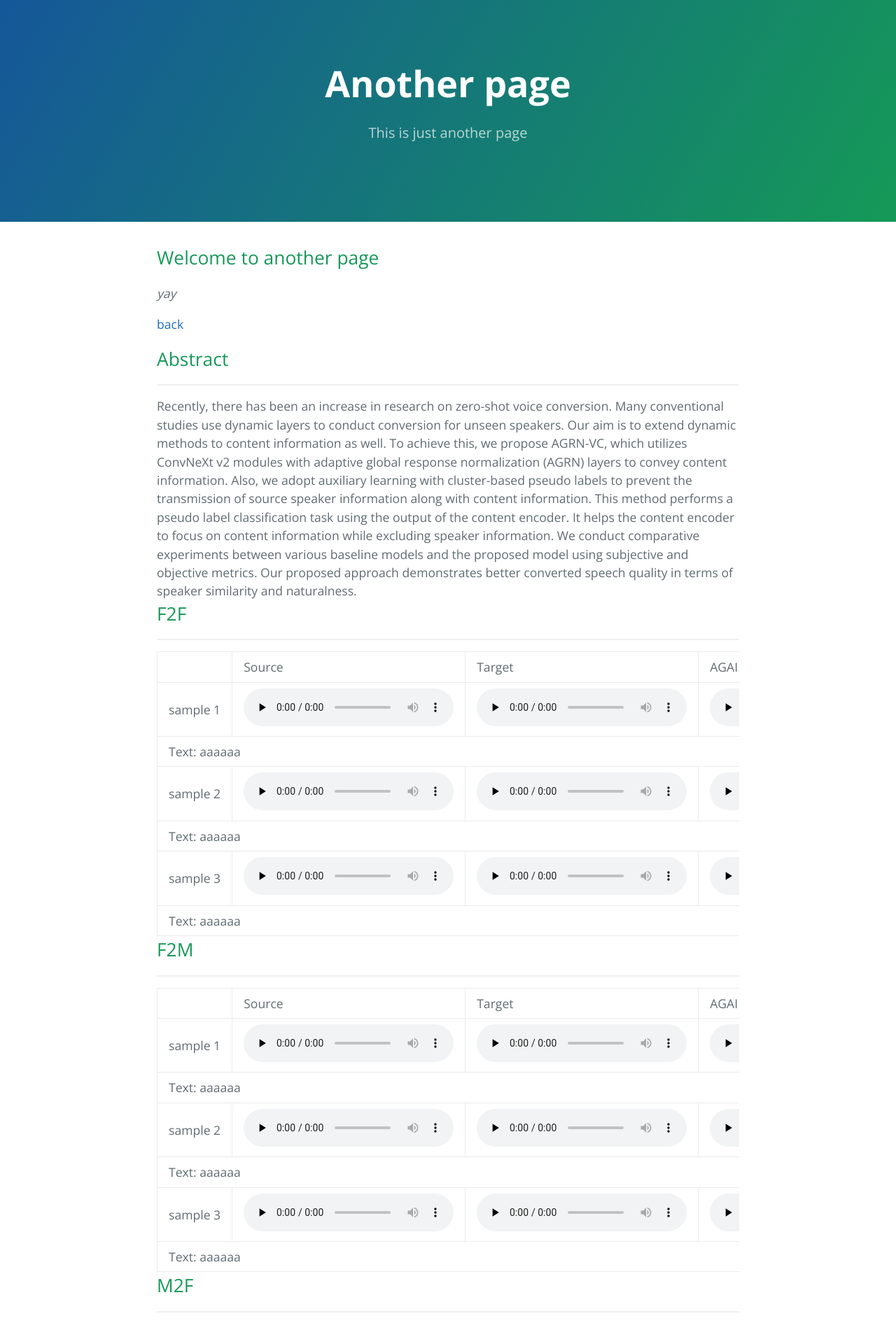
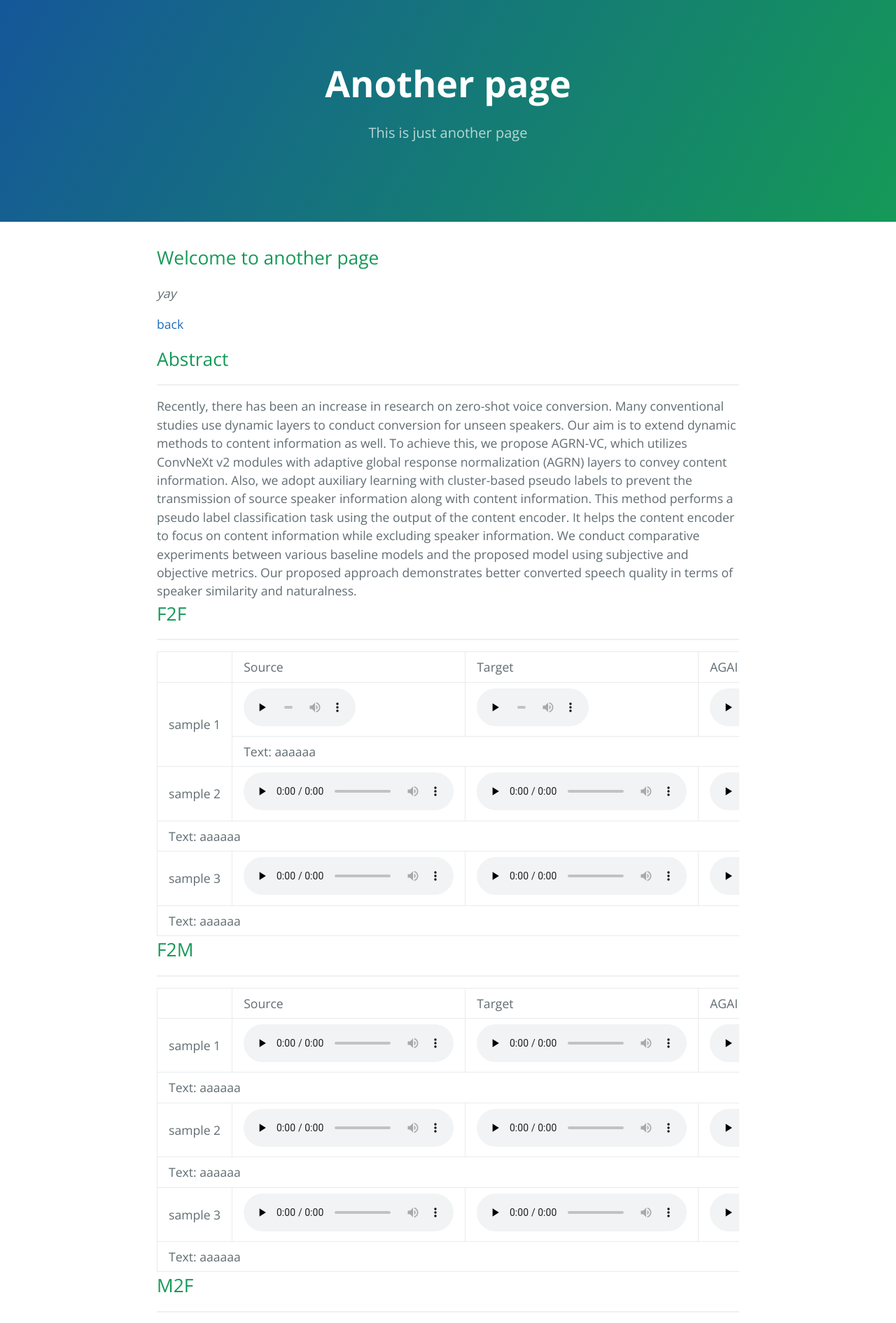
Before and after one commit to twiz0311/AGRN-VC, a Jekyll site: the page built from another-page.md, in a window 1280 px wide. Shown: the top 1891 px of the page at 70% size. Built offline with Jekyll 4.4.1, drawn with Linux system fonts in a browser that asks for light colours.

Commit message:
Update default.html

```diff
--- a/_layouts/default.html
+++ b/_layouts/default.html
@@ -49,25 +49,25 @@
                 <td>AGRN-VC</td>
               </tr>
               <tr>
-                <td nowrap width="160">sample 1</td>
-                <td><audio controls="" preload="none"><source src="Speech/Source/p330_070_mic1.flac"></audio></td>
-                <td><audio controls="" preload="none"><source src="speech/Target/p249_217_mic1.flac"></audio></td>
-                <td><audio controls="" preload="none"><source src="speech/AGAIN/p330_070_p249_217_cnv_gen.wav"></audio></td>
-                <td><audio controls="" preload="none"><source src="speech/VQMIVC/p330_070_p249_217_cnv_gen.wav"></audio></td>
-                <td><audio controls="" preload="none"><source src="speech/TriAAN/p330_070_p249_217_cnv_gen.wav"></audio></td>
-                <td><audio controls="" preload="none"><source src="speech/AGRN/p330_070_p249_217_cnv_gen.wav"></audio></td>
+                <td nowrap width="160", rowspan='2'>sample 1</td>
+                <td><audio controls="" preload="none" style="width: 160px;"><source src="Speech/Source/p330_070_mic1.flac"></audio></td>
+                <td><audio controls="" preload="none" style="width: 160px;"><source src="Speech/Target/p249_217_mic1.flac"></audio></td>
+                <td><audio controls="" preload="none" style="width: 160px;"><source src="Speech/AGAIN/p330_070_p249_217_cnv_gen.wav"></audio></td>
+                <td><audio controls="" preload="none" style="width: 160px;"><source src="Speech/VQMIVC/p330_070_p249_217_cnv_gen.wav"></audio></td>
+                <td><audio controls="" preload="none" style="width: 160px;"><source src="Speech/TriAAN/p330_070_p249_217_cnv_gen.wav"></audio></td>
+                <td><audio controls="" preload="none" style="width: 160px;"><source src="Speech/AGRN/p330_070_p249_217_cnv_gen.wav"></audio></td>
               </tr>
               <tr>
-                <td colspan='7'>Text: aaaaaa</td>
+                <td colspan='6'>Text: aaaaaa</td>
               </tr>
               <tr>
                 <td nowrap width="160">sample 2</td>
                 <td><audio controls="" preload="none"><source src="Speech/Source/p282_361_mic1.flac"></audio></td>
-                <td><audio controls="" preload="none"><source src="speech/Target/p249_300_mic1.flac"></audio></td>
-                <td><audio controls="" preload="none"><source src="speech/AGAIN/p282_361_p249_300_cnv_gen.wav"></audio></td>
-                <td><audio controls="" preload="none"><source src="speech/VQMIVC/p282_361_p249_300_cnv_gen.wav"></audio></td>
-                <td><audio controls="" preload="none"><source src="speech/TriAAN/p282_361_p249_300_cnv_gen.wav"></audio></td>
-                <td><audio controls="" preload="none"><source src="speech/AGRN/p282_361_p249_300_cnv_gen.wav"></audio></td>
+                <td><audio controls="" preload="none"><source src="Speech/Target/p249_300_mic1.flac"></audio></td>
+                <td><audio controls="" preload="none"><source src="Speech/AGAIN/p282_361_p249_300_cnv_gen.wav"></audio></td>
+                <td><audio controls="" preload="none"><source src="Speech/VQMIVC/p282_361_p249_300_cnv_gen.wav"></audio></td>
+                <td><audio controls="" preload="none"><source src="Speech/TriAAN/p282_361_p249_300_cnv_gen.wav"></audio></td>
+                <td><audio controls="" preload="none"><source src="Speech/AGRN/p282_361_p249_300_cnv_gen.wav"></audio></td>
               </tr>
               <tr>
                 <td colspan='7'>Text: aaaaaa</td>
@@ -75,11 +75,11 @@
               <tr>
                 <td nowrap width="160">sample 3</td>
                 <td><audio controls="" preload="none"><source src="Speech/Source/p330_166_mic1.flac"></audio></td>
-                <td><audio controls="" preload="none"><source src="speech/Target/p277_434_mic1.flac"></audio></td>
-                <td><audio controls="" preload="none"><source src="speech/AGAIN/p330_166_p277_434_cnv_gen.wav"></audio></td>
-                <td><audio controls="" preload="none"><source src="speech/VQMIVC/p330_166_p277_434_cnv_gen.wav"></audio></td>
-                <td><audio controls="" preload="none"><source src="speech/TriAAN/p330_166_p277_434_cnv_gen.wav"></audio></td>
-                <td><audio controls="" preload="none"><source src="speech/AGRN/p330_166_p277_434_cnv_gen.wav"></audio></td>
+                <td><audio controls="" preload="none"><source src="Speech/Target/p277_434_mic1.flac"></audio></td>
+                <td><audio controls="" preload="none"><source src="Speech/AGAIN/p330_166_p277_434_cnv_gen.wav"></audio></td>
+                <td><audio controls="" preload="none"><source src="Speech/VQMIVC/p330_166_p277_434_cnv_gen.wav"></audio></td>
+                <td><audio controls="" preload="none"><source src="Speech/TriAAN/p330_166_p277_434_cnv_gen.wav"></audio></td>
+                <td><audio controls="" preload="none"><source src="Speech/AGRN/p330_166_p277_434_cnv_gen.wav"></audio></td>
               </tr>
               <tr>
                 <td colspan='7'>Text: aaaaaa</td>
@@ -105,11 +105,11 @@
               <tr>
                 <td nowrap width="160">sample 1</td>
                 <td><audio controls="" preload="none"><source src="Speech/Source/p277_034_mic1.flac"></audio></td>
-                <td><audio controls="" preload="none"><source src="speech/Target/p376_405_mic1.flac"></audio></td>
-                <td><audio controls="" preload="none"><source src="speech/AGAIN/p277_034_p376_405_cnv_gen.wav"></audio></td>
-                <td><audio controls="" preload="none"><source src="speech/VQMIVC/p277_034_p376_405_cnv_gen.wav"></audio></td>
-                <td><audio controls="" preload="none"><source src="speech/TriAAN/p277_034_p376_405_cnv_gen.wav"></audio></td>
-                <td><audio controls="" preload="none"><source src="speech/AGRN/p277_034_p376_405_cnv_gen.wav"></audio></td>
+                <td><audio controls="" preload="none"><source src="Speech/Target/p376_405_mic1.flac"></audio></td>
+                <td><audio controls="" preload="none"><source src="Speech/AGAIN/p277_034_p376_405_cnv_gen.wav"></audio></td>
+                <td><audio controls="" preload="none"><source src="Speech/VQMIVC/p277_034_p376_405_cnv_gen.wav"></audio></td>
+                <td><audio controls="" preload="none"><source src="Speech/TriAAN/p277_034_p376_405_cnv_gen.wav"></audio></td>
+                <td><audio controls="" preload="none"><source src="Speech/AGRN/p277_034_p376_405_cnv_gen.wav"></audio></td>
               </tr>
               <tr>
                 <td colspan='7'>Text: aaaaaa</td>
@@ -117,11 +117,11 @@
               <tr>
                 <td nowrap width="160">sample 2</td>
                 <td><audio controls="" preload="none"><source src="Speech/Source/p282_010_mic1.flac"></audio></td>
-                <td><audio controls="" preload="none"><source src="speech/Target/p271_220_mic1.flac"></audio></td>
-                <td><audio controls="" preload="none"><source src="speech/AGAIN/p282_010_p271_220_cnv_gen.wav"></audio></td>
-                <td><audio controls="" preload="none"><source src="speech/VQMIVC/p282_010_p271_220_cnv_gen.wav"></audio></td>
-                <td><audio controls="" preload="none"><source src="speech/TriAAN/p282_010_p271_220_cnv_gen.wav"></audio></td>
-                <td><audio controls="" preload="none"><source src="speech/AGRN/p282_010_p271_220_cnv_gen.wav"></audio></td>
+                <td><audio controls="" preload="none"><source src="Speech/Target/p271_220_mic1.flac"></audio></td>
+                <td><audio controls="" preload="none"><source src="Speech/AGAIN/p282_010_p271_220_cnv_gen.wav"></audio></td>
+                <td><audio controls="" preload="none"><source src="Speech/VQMIVC/p282_010_p271_220_cnv_gen.wav"></audio></td>
+                <td><audio controls="" preload="none"><source src="Speech/TriAAN/p282_010_p271_220_cnv_gen.wav"></audio></td>
+                <td><audio controls="" preload="none"><source src="Speech/AGRN/p282_010_p271_220_cnv_gen.wav"></audio></td>
               </tr>
               <tr>
                 <td colspan='7'>Text: aaaaaa</td>
@@ -129,11 +129,11 @@
               <tr>
                 <td nowrap width="160">sample 3</td>
                 <td><audio controls="" preload="none"><source src="Speech/Source/p249_089_mic1.flac"></audio></td>
-                <td><audio controls="" preload="none"><source src="speech/Target/p245_158_mic1.flac"></audio></td>
-                <td><audio controls="" preload="none"><source src="speech/AGAIN/p249_089_p245_158_cnv_gen.wav"></audio></td>
-                <td><audio controls="" preload="none"><source src="speech/VQMIVC/p249_089_p245_158_cnv_gen.wav""></audio></td>
-                <td><audio controls="" preload="none"><source src="speech/TriAAN/p249_089_p245_158_cnv_gen.wav""></audio></td>
-                <td><audio controls="" preload="none"><source src="speech/AGRN/p249_089_p245_158_cnv_gen.wav""></audio></td>
+                <td><audio controls="" preload="none"><source src="Speech/Target/p245_158_mic1.flac"></audio></td>
+                <td><audio controls="" preload="none"><source src="Speech/AGAIN/p249_089_p245_158_cnv_gen.wav"></audio></td>
+                <td><audio controls="" preload="none"><source src="Speech/VQMIVC/p249_089_p245_158_cnv_gen.wav""></audio></td>
+                <td><audio controls="" preload="none"><source src="Speech/TriAAN/p249_089_p245_158_cnv_gen.wav""></audio></td>
+                <td><audio controls="" preload="none"><source src="Speech/AGRN/p249_089_p245_158_cnv_gen.wav""></audio></td>
               </tr>
               <tr>
                 <td colspan='7'>Text: aaaaaa</td>
@@ -159,11 +159,11 @@
               <tr>
                 <td nowrap width="160">sample 1</td>
                 <td><audio controls="" preload="none"><source src="Speech/Source/p285_369_mic1.flac"></audio></td>
-                <td><audio controls="" preload="none"><source src="speech/Target/p277_003_mic1.flac"></audio></td>
-                <td><audio controls="" preload="none"><source src="speech/AGAIN/p285_369_p277_003_cnv_gen.wav"></audio></td>
-                <td><audio controls="" preload="none"><source src="speech/VQMIVC/p285_369_p277_003_cnv_gen.wav"></audio></td>
-                <td><audio controls="" preload="none"><source src="speech/TriAAN/p285_369_p277_003_cnv_gen.wav"></audio></td>
-                <td><audio controls="" preload="none"><source src="speech/AGRN/p285_369_p277_003_cnv_gen.wav"></audio></td>
+                <td><audio controls="" preload="none"><source src="Speech/Target/p277_003_mic1.flac"></audio></td>
+                <td><audio controls="" preload="none"><source src="Speech/AGAIN/p285_369_p277_003_cnv_gen.wav"></audio></td>
+                <td><audio controls="" preload="none"><source src="Speech/VQMIVC/p285_369_p277_003_cnv_gen.wav"></audio></td>
+                <td><audio controls="" preload="none"><source src="Speech/TriAAN/p285_369_p277_003_cnv_gen.wav"></audio></td>
+                <td><audio controls="" preload="none"><source src="Speech/AGRN/p285_369_p277_003_cnv_gen.wav"></audio></td>
               </tr>
               <tr>
                 <td colspan='7'>Text: aaaaaa</td>
@@ -171,11 +171,11 @@
               <tr>
                 <td nowrap width="160">sample 2</td>
                 <td><audio controls="" preload="none"><source src="Speech/Source/p376_123_mic1.flac"></audio></td>
-                <td><audio controls="" preload="none"><source src="speech/Target/p277_073_mic1.flac"></audio></td>
-                <td><audio controls="" preload="none"><source src="speech/AGAIN/p376_123_p277_073_cnv_gen.wav"></audio></td>
-                <td><audio controls="" preload="none"><source src="speech/VQMIVC/p376_123_p277_073_cnv_gen.wav"></audio></td>
-                <td><audio controls="" preload="none"><source src="speech/TriAAN/p376_123_p277_073_cnv_gen.wav"></audio></td>
-                <td><audio controls="" preload="none"><source src="speech/AGRN/p376_123_p277_073_cnv_gen.wav"></audio></td>
+                <td><audio controls="" preload="none"><source src="Speech/Target/p277_073_mic1.flac"></audio></td>
+                <td><audio controls="" preload="none"><source src="Speech/AGAIN/p376_123_p277_073_cnv_gen.wav"></audio></td>
+                <td><audio controls="" preload="none"><source src="Speech/VQMIVC/p376_123_p277_073_cnv_gen.wav"></audio></td>
+                <td><audio controls="" preload="none"><source src="Speech/TriAAN/p376_123_p277_073_cnv_gen.wav"></audio></td>
+                <td><audio controls="" preload="none"><source src="Speech/AGRN/p376_123_p277_073_cnv_gen.wav"></audio></td>
               </tr>
               <tr>
                 <td colspan='7'>Text: aaaaaa</td>
@@ -183,11 +183,11 @@
               <tr>
                 <td nowrap width="160">sample 3</td>
                 <td><audio controls="" preload="none"><source src="Speech/Source/p271_245_mic1.flac"></audio></td>
-                <td><audio controls="" preload="none"><source src="speech/Target/p277_437_mic1.flac"></audio></td>
-                <td><audio controls="" preload="none"><source src="speech/AGAIN/p271_245_p277_437_cnv_gen.wav"></audio></td>
-                <td><audio controls="" preload="none"><source src="speech/VQMIVC/p271_245_p277_437_cnv_gen.wav""></audio></td>
-                <td><audio controls="" preload="none"><source src="speech/TriAAN/p271_245_p277_437_cnv_gen.wav""></audio></td>
-                <td><audio controls="" preload="none"><source src="speech/AGRN/p271_245_p277_437_cnv_gen.wav""></audio></td>
+                <td><audio controls="" preload="none"><source src="Speech/Target/p277_437_mic1.flac"></audio></td>
+                <td><audio controls="" preload="none"><source src="Speech/AGAIN/p271_245_p277_437_cnv_gen.wav"></audio></td>
+                <td><audio controls="" preload="none"><source src="Speech/VQMIVC/p271_245_p277_437_cnv_gen.wav""></audio></td>
+                <td><audio controls="" preload="none"><source src="Speech/TriAAN/p271_245_p277_437_cnv_gen.wav""></audio></td>
+                <td><audio controls="" preload="none"><source src="Speech/AGRN/p271_245_p277_437_cnv_gen.wav""></audio></td>
               </tr>
               <tr>
                 <td colspan='7'>Text: aaaaaa</td>
@@ -213,11 +213,11 @@
               <tr>
                 <td nowrap width="160">sample 1</td>
                 <td><audio controls="" preload="none"><source src="Speech/Source/p376_350_mic1.flac"></audio></td>
-                <td><audio controls="" preload="none"><source src="speech/Target/p245_029_mic1.flac"></audio></td>
-                <td><audio controls="" preload="none"><source src="speech/AGAIN/p376_350_p245_029_cnv_gen.wav"></audio></td>
-                <td><audio controls="" preload="none"><source src="speech/VQMIVC/p376_350_p245_029_cnv_gen.wav"></audio></td>
-                <td><audio controls="" preload="none"><source src="speech/TriAAN/p376_350_p245_029_cnv_gen.wav"></audio></td>
-                <td><audio controls="" preload="none"><source src="speech/AGRN/p376_350_p245_029_cnv_gen.wav"></audio></td>
+                <td><audio controls="" preload="none"><source src="Speech/Target/p245_029_mic1.flac"></audio></td>
+                <td><audio controls="" preload="none"><source src="Speech/AGAIN/p376_350_p245_029_cnv_gen.wav"></audio></td>
+                <td><audio controls="" preload="none"><source src="Speech/VQMIVC/p376_350_p245_029_cnv_gen.wav"></audio></td>
+                <td><audio controls="" preload="none"><source src="Speech/TriAAN/p376_350_p245_029_cnv_gen.wav"></audio></td>
+                <td><audio controls="" preload="none"><source src="Speech/AGRN/p376_350_p245_029_cnv_gen.wav"></audio></td>
               </tr>
               <tr>
                 <td colspan='7'>Text: aaaaaa</td>
@@ -225,11 +225,11 @@
               <tr>
                 <td nowrap width="160">sample 2</td>
                 <td><audio controls="" preload="none"><source src="Speech/Source/p376_370_mic1.flac"></audio></td>
-                <td><audio controls="" preload="none"><source src="speech/Target/p245_107_mic1.flac"></audio></td>
-                <td><audio controls="" preload="none"><source src="speech/AGAIN/p376_370_p245_107_cnv_gen.wav"></audio></td>
-                <td><audio controls="" preload="none"><source src="speech/VQMIVC/p376_370_p245_107_cnv_gen.wav"></audio></td>
-                <td><audio controls="" preload="none"><source src="speech/TriAAN/p376_370_p245_107_cnv_gen.wav"></audio></td>
-                <td><audio controls="" preload="none"><source src="speech/AGRN/p376_370_p245_107_cnv_gen.wav"></audio></td>
+                <td><audio controls="" preload="none"><source src="Speech/Target/p245_107_mic1.flac"></audio></td>
+                <td><audio controls="" preload="none"><source src="Speech/AGAIN/p376_370_p245_107_cnv_gen.wav"></audio></td>
+                <td><audio controls="" preload="none"><source src="Speech/VQMIVC/p376_370_p245_107_cnv_gen.wav"></audio></td>
+                <td><audio controls="" preload="none"><source src="Speech/TriAAN/p376_370_p245_107_cnv_gen.wav"></audio></td>
+                <td><audio controls="" preload="none"><source src="Speech/AGRN/p376_370_p245_107_cnv_gen.wav"></audio></td>
               </tr>
               <tr>
                 <td colspan='7'>Text: aaaaaa</td>
@@ -237,11 +237,11 @@
               <tr>
                 <td nowrap width="160">sample 3</td>
                 <td><audio controls="" preload="none"><source src="Speech/Source/p271_269_mic1.flac"></audio></td>
-                <td><audio controls="" preload="none"><source src="speech/Target/p285_053_mic1.flac"></audio></td>
-                <td><audio controls="" preload="none"><source src="speech/AGAIN/p271_269_p285_053_cnv_gen.wav"></audio></td>
-                <td><audio controls="" preload="none"><source src="speech/VQMIVC/p271_269_p285_053_cnv_gen.wav""></audio></td>
-                <td><audio controls="" preload="none"><source src="speech/TriAAN/p271_269_p285_053_cnv_gen.wav""></audio></td>
-                <td><audio controls="" preload="none"><source src="speech/AGRN/p271_269_p285_053_cnv_gen.wav""></audio></td>
+                <td><audio controls="" preload="none"><source src="Speech/Target/p285_053_mic1.flac"></audio></td>
+                <td><audio controls="" preload="none"><source src="Speech/AGAIN/p271_269_p285_053_cnv_gen.wav"></audio></td>
+                <td><audio controls="" preload="none"><source src="Speech/VQMIVC/p271_269_p285_053_cnv_gen.wav""></audio></td>
+                <td><audio controls="" preload="none"><source src="Speech/TriAAN/p271_269_p285_053_cnv_gen.wav""></audio></td>
+                <td><audio controls="" preload="none"><source src="Speech/AGRN/p271_269_p285_053_cnv_gen.wav""></audio></td>
               </tr>
               <tr>
                 <td colspan='7'>Text: aaaaaa</td>
```
